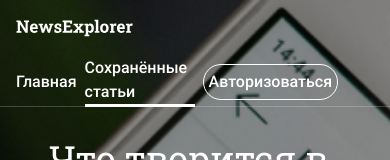
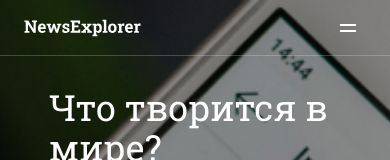
Before and after one commit to Kalibryyy/news-explorer-frontend, a React (Create React App) app: page / in a window 390 px wide. Shown: the top 160 px of the page. Built offline with nearby package versions, Linux system fonts and the light colour scheme.

Commit message:
fix header

```diff
--- a/src/components/Header/Header.css
+++ b/src/components/Header/Header.css
@@ -24,18 +24,6 @@
 
 @media screen and (max-width: 720px) {
   .header {
-    padding: 0 34px;
-  }
-}
-
-@media screen and (max-width: 480px) {
-  .header {
-    padding: 0 16px;
-  }
-}
-
-@media screen and (max-width: 375px) {
-  .header {
     min-height: 56px;
     display: block;
     padding: 0;
@@ -47,17 +35,11 @@
   box-shadow: inset 0px -1px 0px rgba(255, 255, 255, 0.2);
 }
 
-@media screen and (max-width: 375px) {
-  .header_color_white {
-    box-shadow: none;
-  }
-}
-
 .header_color_black {
   box-shadow: inset 0px -1px 0px #d1d2d6;
 }
 
-@media screen and (max-width: 375px) {
+@media screen and (max-width: 720px) {
   .header__overlay {
     position: fixed;
     background: #000;
@@ -95,13 +77,13 @@
   display: none;
 }
 
-@media screen and (max-width: 375px) {
+@media screen and (max-width: 720px) {
   .header__icon {
     display: block;
   }
 }
 
-@media screen and (max-width: 375px) {
+@media screen and (max-width: 720px) {
   .header__icon:hover {
     opacity: 0.6;
     transition: opacity 0.3s linear;
@@ -117,18 +99,28 @@
   padding-left: 0;
 }
 
-@media screen and (max-width: 375px) {
+@media screen and (max-width: 720px) {
   .header__list_closed {
     display: none;
   }
 }
 
+@media screen and (max-width: 720px) {
+  .header__list_opened {
+    display: block;
+    padding: 16px 34px 0;
+  }
+}
+
+@media screen and (max-width: 480px) {
+  .header__list_opened {
+    padding-left: 24px;
+  }
+}
+
 @media screen and (max-width: 375px) {
   .header__list_opened {
-    display: block;
-    width: 90%;
-    margin: auto;
-    padding-top: 16px;
+    padding-left: 16px;
   }
 }
 
@@ -154,12 +146,6 @@
 
 @media screen and (max-width: 720px) {
   .header__item {
-    margin-left: 8px;
-  }
-}
-
-@media screen and (max-width: 375px) {
-  .header__item {
     margin-left: 0;
   }
 }
@@ -175,31 +161,11 @@
   }
 }
 
-@media screen and (max-width: 480px) {
-  .header__item_chosen {
-    line-height: 2.9;
-  }
-}
-
-@media screen and (max-width: 416px) {
-  .header__item_chosen {
-    max-width: 110px;
-    line-height: .9;
-  }
-}
-
-@media screen and (max-width: 375px) {
-  .header__item_chosen {
-    max-width: 210px;
-    line-height: 3;
-  }
-}
-
 .header__item_color_white {
   border-bottom: 3px solid #fff;
 }
 
-@media screen and (max-width: 375px) {
+@media screen and (max-width: 720px) {
   .header__item_color_white {
     border: 0;
   }
@@ -228,7 +194,7 @@
   }
 }
 
-@media screen and (max-width: 375px) {
+@media screen and (max-width: 720px) {
   .header__btn {
     font-size: 18px;
     line-height: 3;
@@ -260,22 +226,25 @@
   border-radius: 100px;
   align-items: center;
   margin-right: 0;
-  padding: 12px;
+  height: 48px;
+  padding: 0 12px;
   display: flex;
+}
+
+@media screen and (max-width: 768px) {
+  .header__btn_type_auth {
+    height: 40px;
+
+  }
 }
 
 @media screen and (max-width: 720px) {
   .header__btn_type_auth {
-    padding: 5px;
-  }
-}
-
-@media screen and (max-width: 375px) {
-  .header__btn_type_auth {
     width: 100%;
     display: inline;
-    padding: 1px;
     margin: 22px 0;
+    height: 56px;
+    max-width: 288px;
   }
 }
 
@@ -313,12 +282,6 @@
   }
 }
 
-@media screen and (max-width: 375px) {
-  .logo {
-    padding-bottom: 16px;
-  }
-}
-
 .logo__container {
   display: flex;
 }
@@ -335,18 +298,24 @@
 .logo_color_white {
   background-image: url(../../images/logo-white.svg);
 }
-
-@media screen and (max-width: 375px) {
+/* @media screen and (max-width: 375px) { */
+@media screen and (max-width: 720px) {
   .logo__container {
     display: flex;
     justify-content: space-between;
     align-items: center;
-    padding: 0 16px;
+    padding: 0 34px;
+  }
+}
+
+@media screen and (max-width: 480px) {
+  .logo__container {
+    padding: 0 24px;
   }
 }
 
 @media screen and (max-width: 375px) {
-  .logo__container_white {
-    box-shadow: inset 0px -1px 0px rgba(255, 255, 255, 0.2);
+  .logo__container {
+    padding: 0 16px;
   }
 }
--- a/src/components/Header/Header.js
+++ b/src/components/Header/Header.js
@@ -58,14 +58,14 @@ function Header({ theme, onRegister, onOpenPopupClick, isAnyPopupOpen, }) {
   function openRegister() {
     setIsMenuOpen(false);
 
-    if (width <= 375) {
+    if (width <= 720) {
       setIsPopupOpen(true);
     };
 
     onRegister();
   }
 
-  const Wrapper = ({ children }) => width <= 375 ? isWhite ? <div className={isMenuOpen ? 'header__menu-background' : ''}>{children}</div>
+  const Wrapper = ({ children }) => width <= 720 ? isWhite ? <div className={isMenuOpen ? 'header__menu-background' : ''}>{children}</div>
   : <div className={isMenuOpen ? 'header__menu-background header__menu-background_white' : ''}>{children}</div> : children;
 
   return (
```
Also changed, not shown: 1 other file (tests, documents, lock files or other folders).
